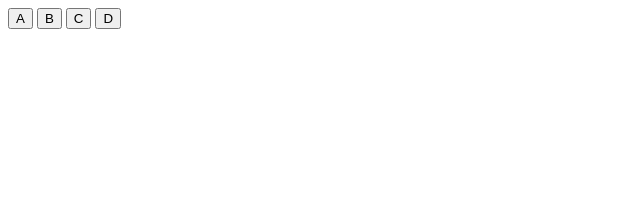
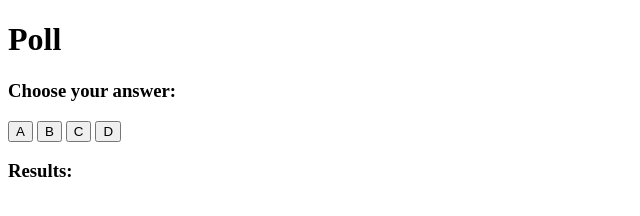
Before and after one commit to bethsecor/ask-the-audience, a website: page public/index.html in a window 1280 px wide. Shown: the whole page, without its empty margins (0-640 px from the left). Drawn offline with nearby package versions, Linux system fonts and the light colour scheme; no server answers.

Commit message:
Add headers

```diff
--- a/public/index.html
+++ b/public/index.html
@@ -4,9 +4,11 @@
     <title>Ask the Audience</title>
   </head>
   <body>
+    <h1>Poll</h1>
     <div id="connection-count"></div>
     <div id="status-message"></div>
 
+    <h3>Choose your answer:</h3>
     <div id="choices">
       <button>A</button>
       <button>B</button>
@@ -18,6 +20,7 @@
 
     </div>
 
+    <h3>Results:</h3>
     <div id="results">
 
     </div>
```
